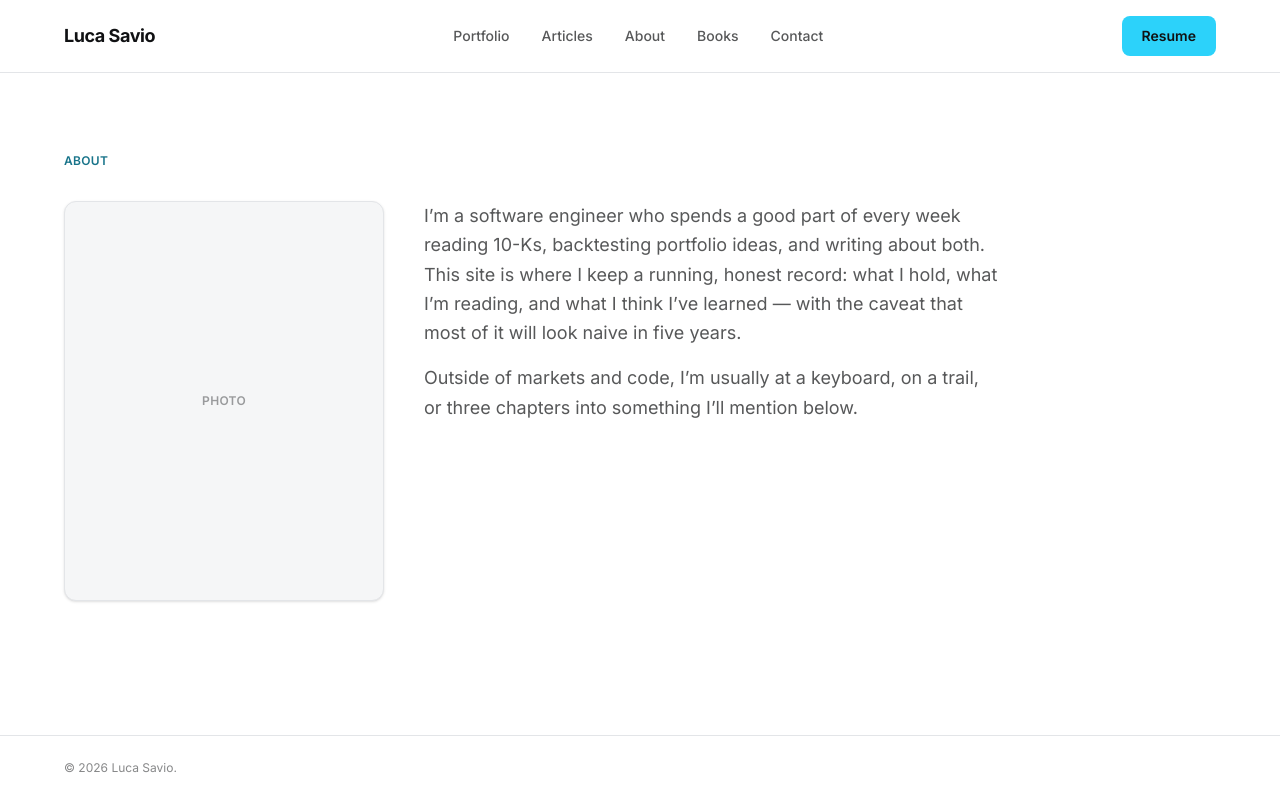
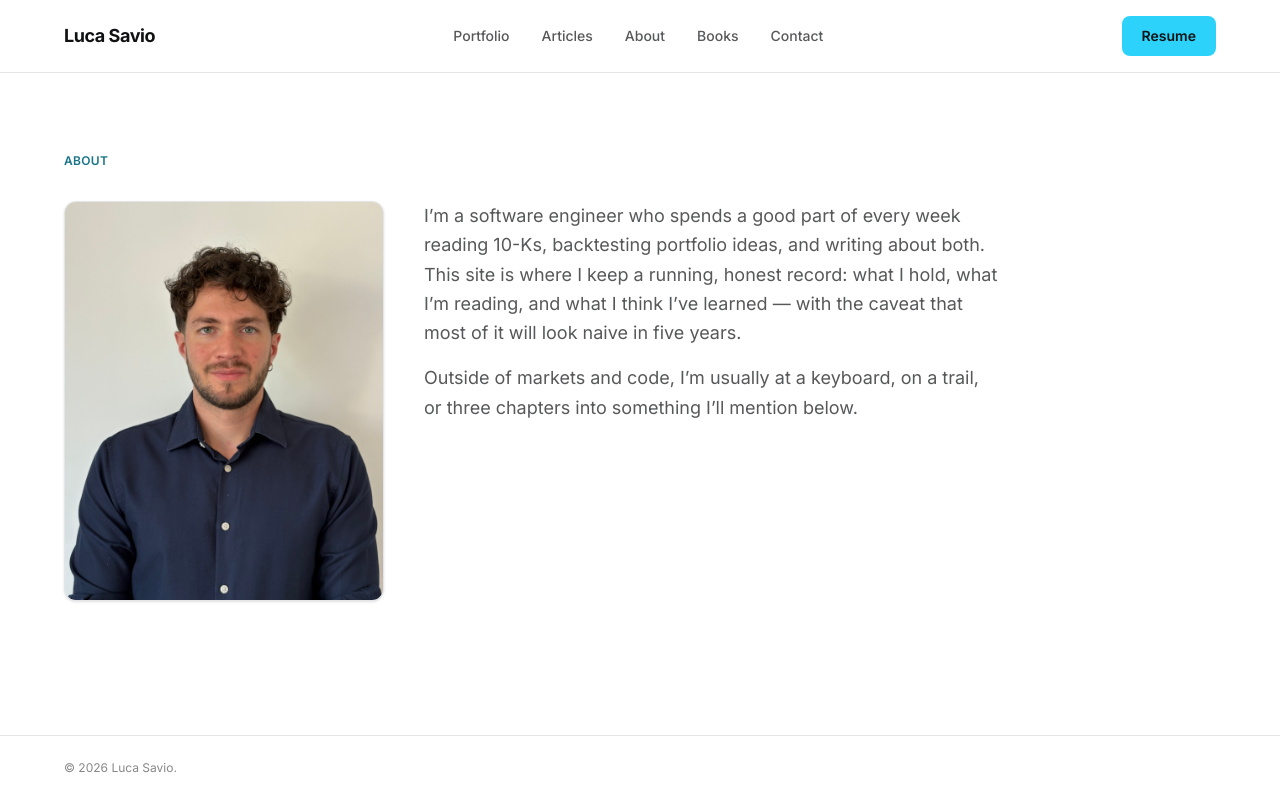
Before and after one commit to LucaLyon1/lucasavio, a Next.js app: page /about in a window 1280 px wide. Built offline with nearby package versions, Linux system fonts and the light colour scheme.

Commit message:
picture update

```diff
--- a/app/components/about.tsx
+++ b/app/components/about.tsx
@@ -1,3 +1,4 @@
+import Image from "next/image";
 import Card from "./card";
 import SectionHeading from "./section-heading";
 
@@ -7,12 +8,14 @@ export default function About() {
       <SectionHeading label="About" />
 
       <div className="grid gap-10 md:grid-cols-[minmax(0,320px)_1fr] md:items-start">
-        <Card className="aspect-4/5 w-full overflow-hidden bg-surface">
-          <div className="flex h-full items-center justify-center">
-            <span className="text-xs font-semibold uppercase tracking-wide text-ink/40">
-              Photo
-            </span>
-          </div>
+        <Card className="relative aspect-4/5 w-full overflow-hidden bg-surface">
+          <Image
+            src="/IMG_9530.jpg"
+            alt="Luca Savio"
+            fill
+            sizes="(min-width: 768px) 320px, 100vw"
+            className="object-cover"
+          />
         </Card>
 
         <div className="max-w-xl">
```
Also changed, not shown: public/IMG_9530.jpg (added).
